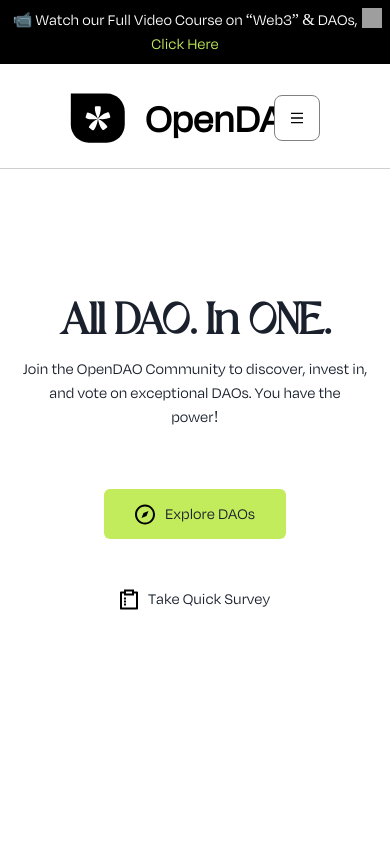
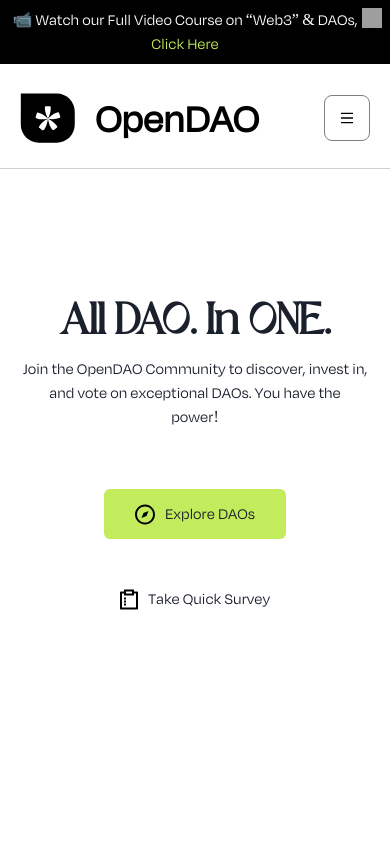
Before and after one commit to iamAbayomi/dao-open-challenge, a Next.js app: page / in a window 390 px wide. Shown: the top 844 px of the page. Built offline with nearby package versions, Linux system fonts and the light colour scheme; grey boxes are pictures that could not be loaded.

Commit message:
refactor: made header component responsive

```diff
--- a/components/Banner/index.tsx
+++ b/components/Banner/index.tsx
@@ -1,13 +1,19 @@
 import { Box, Text, Image } from "@chakra-ui/react";
 import styled from "@emotion/styled";
+import { useState } from "react";
 
 const Banner = () => {
+  const [showBanner, setShowBanner] = useState<boolean>(true);
+  function toggleBanner() {
+    setShowBanner(!showBanner);
+  }
   const Span = styled.span`
     color: #c2ec5b; ;
   `;
 
   return (
     <Box>
+      {showBanner && (
         <Box
           background={"black"}
           minH={"38px"}
@@ -22,6 +28,7 @@
               h={"20px"}
               alt={"cancel"}
               src={"./cancel.svg"}
+              onClick={toggleBanner}
             />
             <Box
               display={"flex"}
@@ -44,6 +51,7 @@
             </Box>
           </Box>
         </Box>
+      )}
     </Box>
   );
 };
--- a/components/Header/HeaderComponent/index.tsx
+++ b/components/Header/HeaderComponent/index.tsx
@@ -28,10 +28,9 @@
     <Box>
       <Box
         display={"flex"}
-        //flexDir={{ base: "column", xl: "row" }}
         alignItems={"center"}
         justifyContent={"space-between"}
-        p={"24px 70px 20px"}
+        p={{ base: "24px 20px 20px 20px", md: "24px 70px 20px" }}
         boxSizing={"border-box"}
         borderBottom={"1px solid #CFCFCF"}
         background={isDark() ? "black" : "white"}
```
Lines whose indentation alone changed are shown as unchanged.
